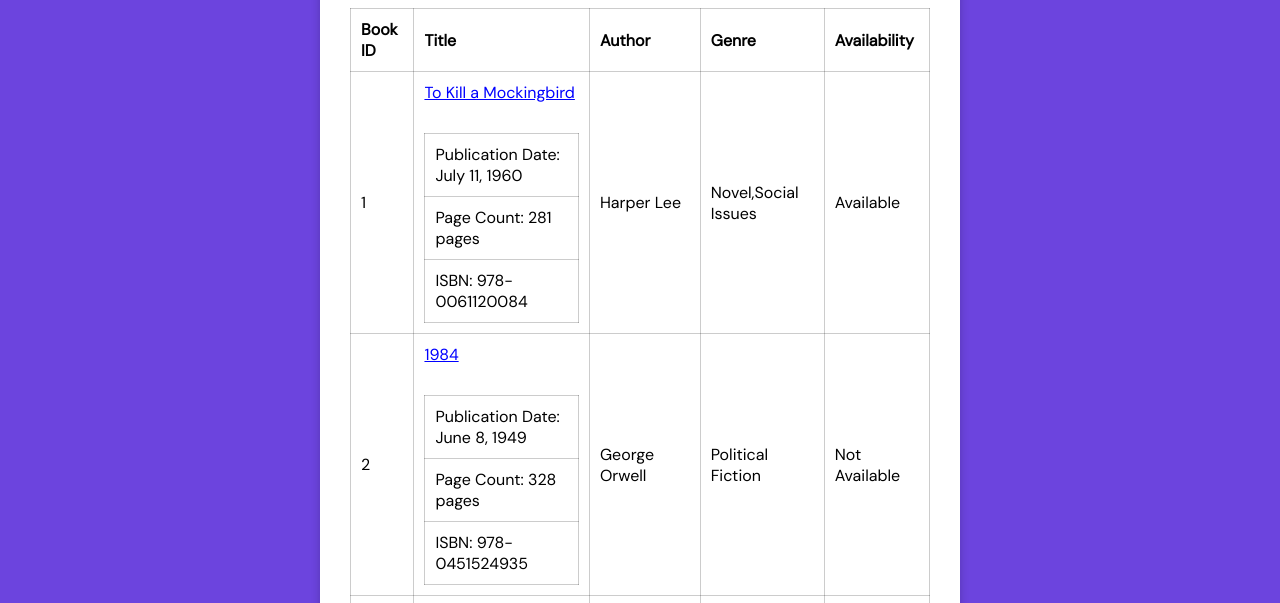
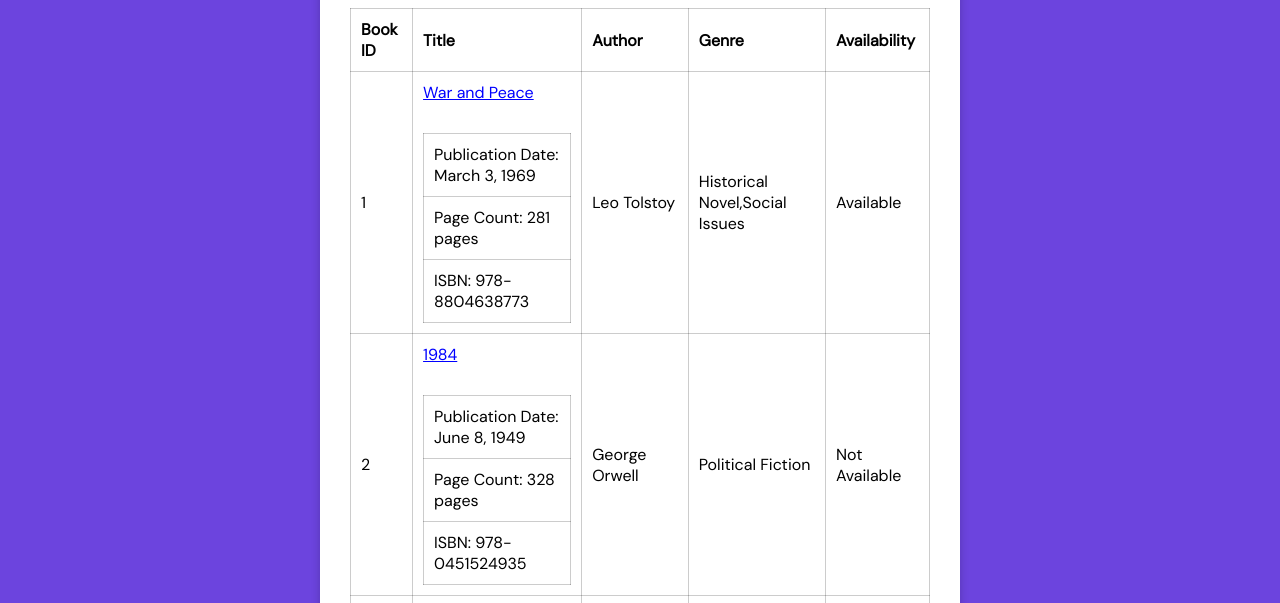
Before and after one commit to urstrulyrohan/Contest-2-Library-System, a plain HTML site: page index.html in a window 1280 px wide. Shown: the part 195-798 px from the top of the page. Drawn offline with Linux system fonts and the light colour scheme.

Commit message:
Update index.html

```diff
--- a/index.html
+++ b/index.html
@@ -36,10 +36,10 @@
             <tr>
               <td>1</td>
               <td>
-                <a class="title-link" href="#">To Kill a Mockingbird</a>
+                <a class="title-link" href="#">War and Peace</a>
                 <table>
                   <tr>
-                    <td>Publication Date: July 11, 1960</td>
+                    <td>Publication Date: March 3, 1969</td>
                   </tr>
 
                   <tr>
@@ -47,12 +47,12 @@
                   </tr>
 
                   <tr>
-                    <td>ISBN: 978-0061120084</td>
+                    <td>ISBN: 978-8804638773</td>
                   </tr>
                 </table>
               </td>
-              <td>Harper Lee</td>
-              <td>Novel,Social Issues</td>
+              <td>Leo Tolstoy</td>
+              <td>Historical Novel,Social Issues</td>
               <td>Available</td>
             </tr>
           </tbody>
```
